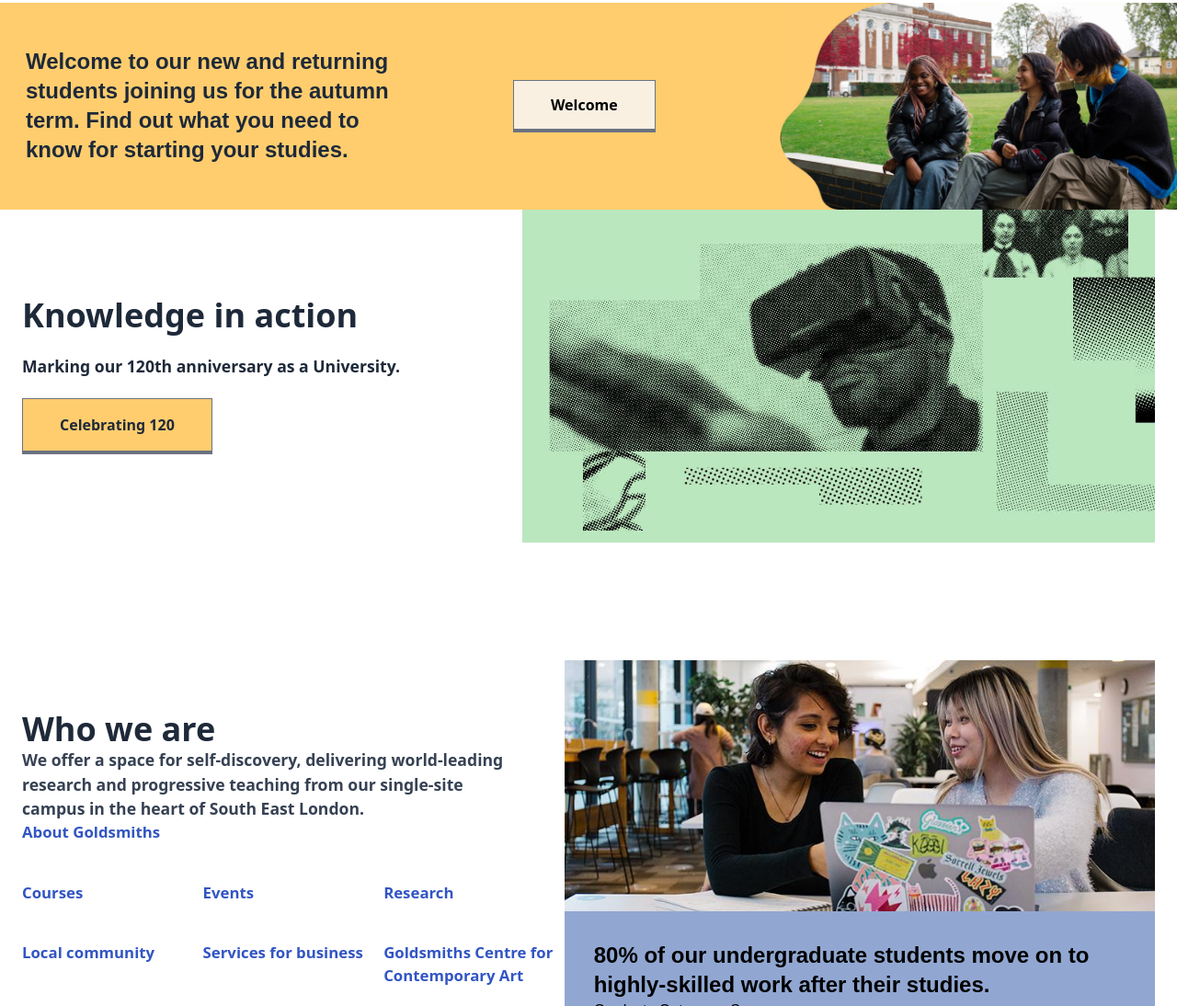
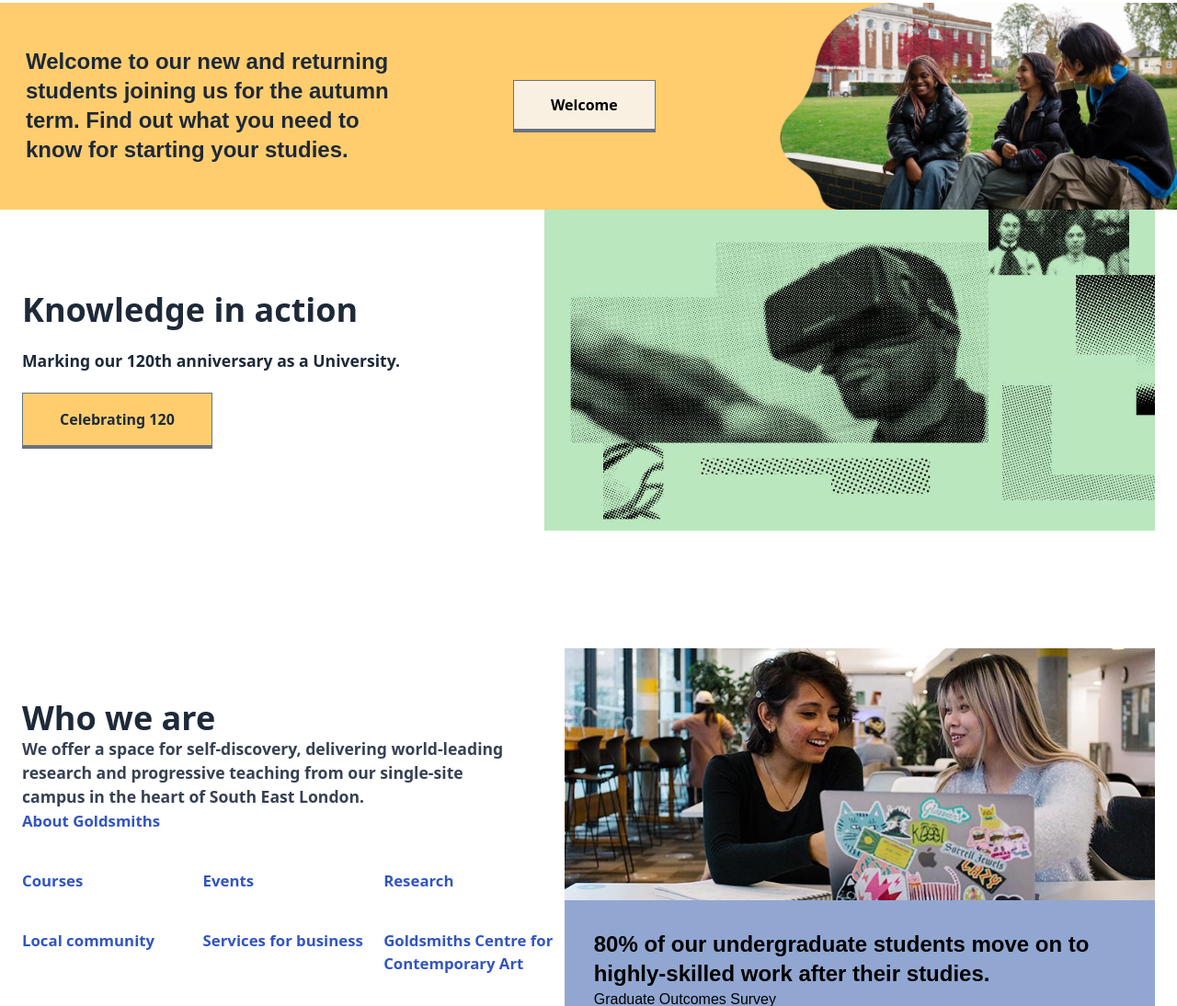
Before and after one commit to regis-mucyo/CSS-cloning-trial-gate, a website: page index.html in a window 1280 px wide. Shown: the part 1706-2800 px from the top of the page at 92% size. Drawn offline with Linux system fonts and the light colour scheme.

Commit message:
fix the position of knowledge section

```diff
--- a/index.html
+++ b/index.html
@@ -151,7 +151,9 @@
           Celebrating 120
         </button>
       </div>
-      <div><img class="w-[43rem]" src="/images/technology.jpeg" alt="" /></div>
+      <div>
+        <img class="w-[41.5rem]" src="/images/technology.jpeg" alt="" />
+      </div>
     </section>
     <!-- Who we are -->
     <section class="flex justify-between items-center mt-32 px-6">
```
Also changed, not shown: output.css.
